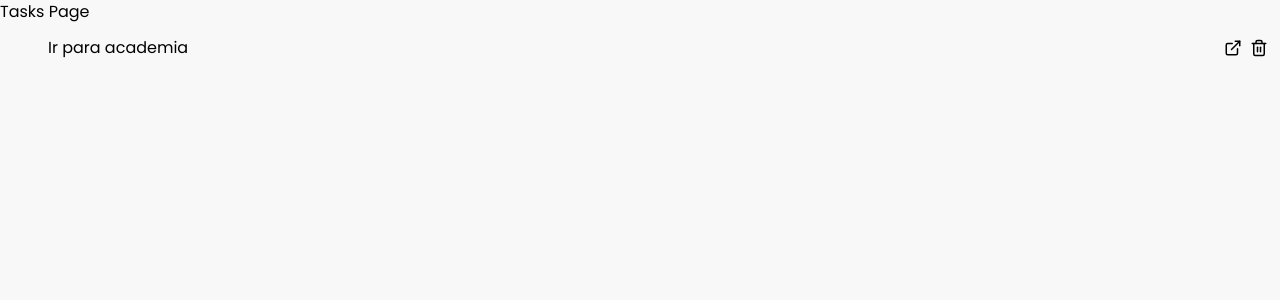
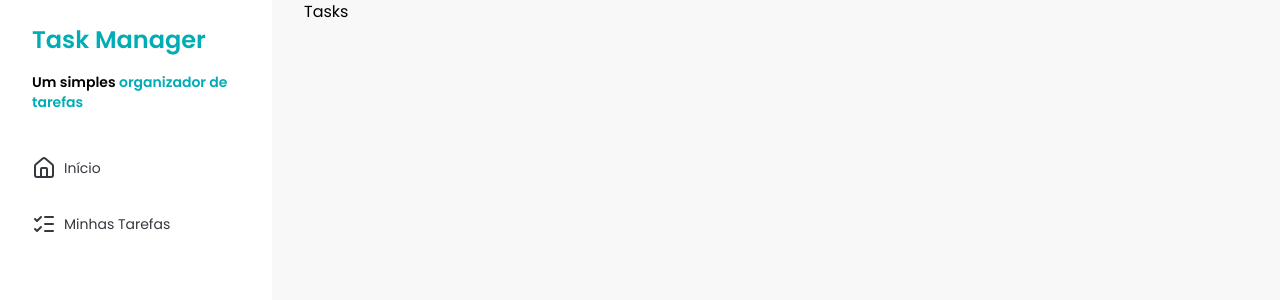
Before and after one commit to davifdev/task-manager-frontend, a React (Vite) app: page /edit-task in a window 1280 px wide. Shown: the top 300 px of the page. Built offline with nearby package versions, Linux system fonts and the light colour scheme.

Commit message:
feat: create a sidebar component

```diff
--- a/src/App.tsx
+++ b/src/App.tsx
@@ -1,7 +1,11 @@
 import MainRouter from "./routes/main-router";
 
 function App() {
-  return <MainRouter />;
+  return (
+    <div className="flex h-full gap-8">
+      <MainRouter />
+    </div>
+  );
 }
 
 export default App;
--- /dev/null
+++ b/src/components/sidebar.tsx
@@ -0,0 +1,28 @@
+import { HouseIcon, ListChecksIcon } from "lucide-react";
+import SidebarButton from "./sidebar-button";
+
+export const Sidebar = () => {
+  return (
+    <aside className="h-screen w-full max-w-68 bg-white">
+      <div className="px-8 py-6">
+        <h1 className="text-primary mb-4 text-2xl font-semibold">
+          Task Manager
+        </h1>
+        <p className="text-sm font-semibold">
+          Um simples{" "}
+          <span className="text-primary">organizador de tarefas</span>
+        </p>
+      </div>
+      <div className="flex flex-col gap-2 p-2">
+        <SidebarButton href="/">
+          <HouseIcon />
+          Início
+        </SidebarButton>
+        <SidebarButton href="/tasks">
+          <ListChecksIcon />
+          Minhas Tarefas
+        </SidebarButton>
+      </div>
+    </aside>
+  );
+};
--- a/src/pages/tasks.tsx
+++ b/src/pages/tasks.tsx
@@ -1,11 +1,8 @@
-import TaskItem from "../components/task-item";
-
 const Tasks = () => {
   return (
-    <>
-      <h2>Tasks Page</h2>
-      <TaskItem status="inProgress" />
-    </>
+    <div>
+      <h1>Tasks</h1>
+    </div>
   );
 };
 
--- a/src/routes/main-router.tsx
+++ b/src/routes/main-router.tsx
@@ -3,10 +3,12 @@ import Dashboard from "../pages/dashboard";
 import Register from "../pages/register";
 import Login from "../pages/login";
 import Tasks from "../pages/tasks";
+import { Sidebar } from "../components/sidebar";
 
 const MainRouter = () => {
   return (
     <BrowserRouter>
+      <Sidebar />
       <Routes>
         <Route path="/login" element={<Login />} />
         <Route path="/register" element={<Register />} />
```
